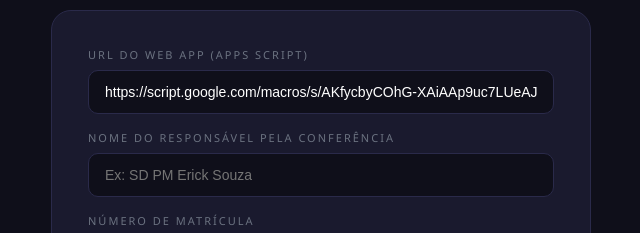
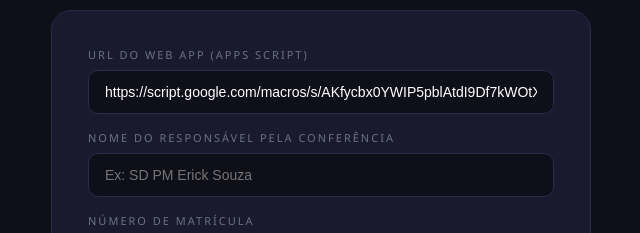
Before and after one commit to ericksouzap4-maker/conferencia, a plain HTML site: page RELATORIO_PDF_.html in a window 1280 px wide. Shown: the part 223-456 px from the top of the page, 319-959 px from the left. Drawn offline with Linux system fonts and the light colour scheme.

Commit message:
Update RELATORIO_PDF_.html

```diff
--- a/RELATORIO_PDF_.html
+++ b/RELATORIO_PDF_.html
@@ -84,7 +84,7 @@
   <div class="painel">
     <label>URL do Web App (Apps Script)</label>
     <input type="text" id="url-webapp" placeholder="https://script.google.com/macros/s/.../exec"
-      value="https://script.google.com/macros/s/AKfycbyCOhG-XAiAAp9uc7LUeAJWR9c4N5Z4dHQHEtGlY8EwrChgXbIUhy1JaygPVThexmV2/exec">
+      value="https://script.google.com/macros/s/AKfycbx0YWIP5pblAtdI9Df7kWOtXH1Poar76Lh0OoqHCMhWS-td7_usmVFznXkpoORKxgRJtg/exec">
 
     <label>Nome do responsável pela conferência</label>
     <input type="text" id="nome-resp" placeholder="Ex: SD PM Erick Souza">
```
